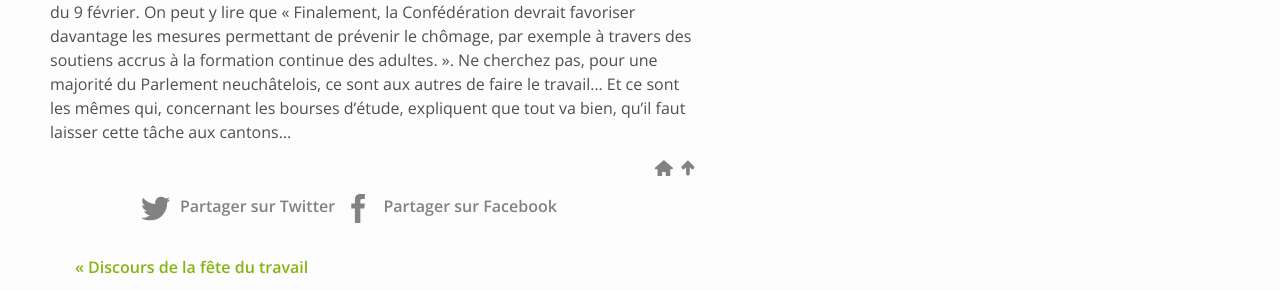
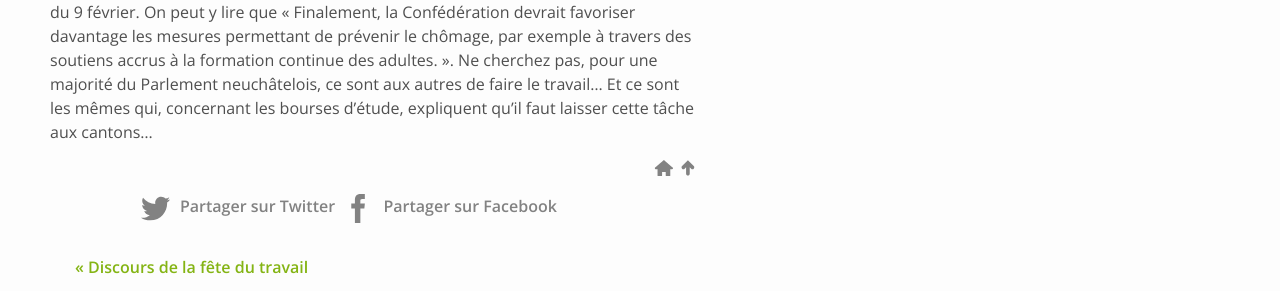
Before and after one commit to ffivaz/ffivaz.github.io, a Jekyll site: the page built from _posts/2015-05-20-formation_continue.markdown, in a window 1280 px wide. Shown: the part 1461-1752 px from the top of the page. Built offline with Jekyll 4.4.1, drawn with Linux system fonts in a browser that asks for light colours; nearby versions of some CDN libraries; comment, search, counter and statistics services are not loaded; some of the changed text lies outside the part shown.

```diff
--- a/_posts/2015-05-20-formation_continue.markdown
+++ b/_posts/2015-05-20-formation_continue.markdown
@@ -29,7 +29,7 @@
 Le plus paradoxal ? La question de la formation continue revient par la petite porte puisque le parlement traitera la semaine prochaine [une proposition d'avis] [2] de la
 commission législative, rédigée autant par la gauche que la droite qui demande de répondre à la consultation fédérale qui traite justement des suites à donner au vote du 9 février. On peut y lire que « Finalement,
 la Confédération devrait favoriser davantage les mesures permettant de prévenir le chômage, par exemple à travers des soutiens accrus à la formation continue des adultes. ». Ne cherchez pas, pour une majorité
-du Parlement neuchâtelois, ce sont aux autres de faire le travail... Et ce sont les mêmes qui, concernant les bourses d'étude, expliquent que tout va bien, qu'il faut laisser cette tâche aux cantons...
+du Parlement neuchâtelois, ce sont aux autres de faire le travail... Et ce sont les mêmes qui, concernant les bourses d'étude, expliquent qu'il faut laisser cette tâche aux cantons...
 
 [1]: http://www.ne.ch/autorites/GC/objets/Documents/Postulats/2015/15116.pdf
 [2]: http://www.ne.ch/autorites/GC/objets/Documents/PropositionsAvis/2015/15143.pdf
```
